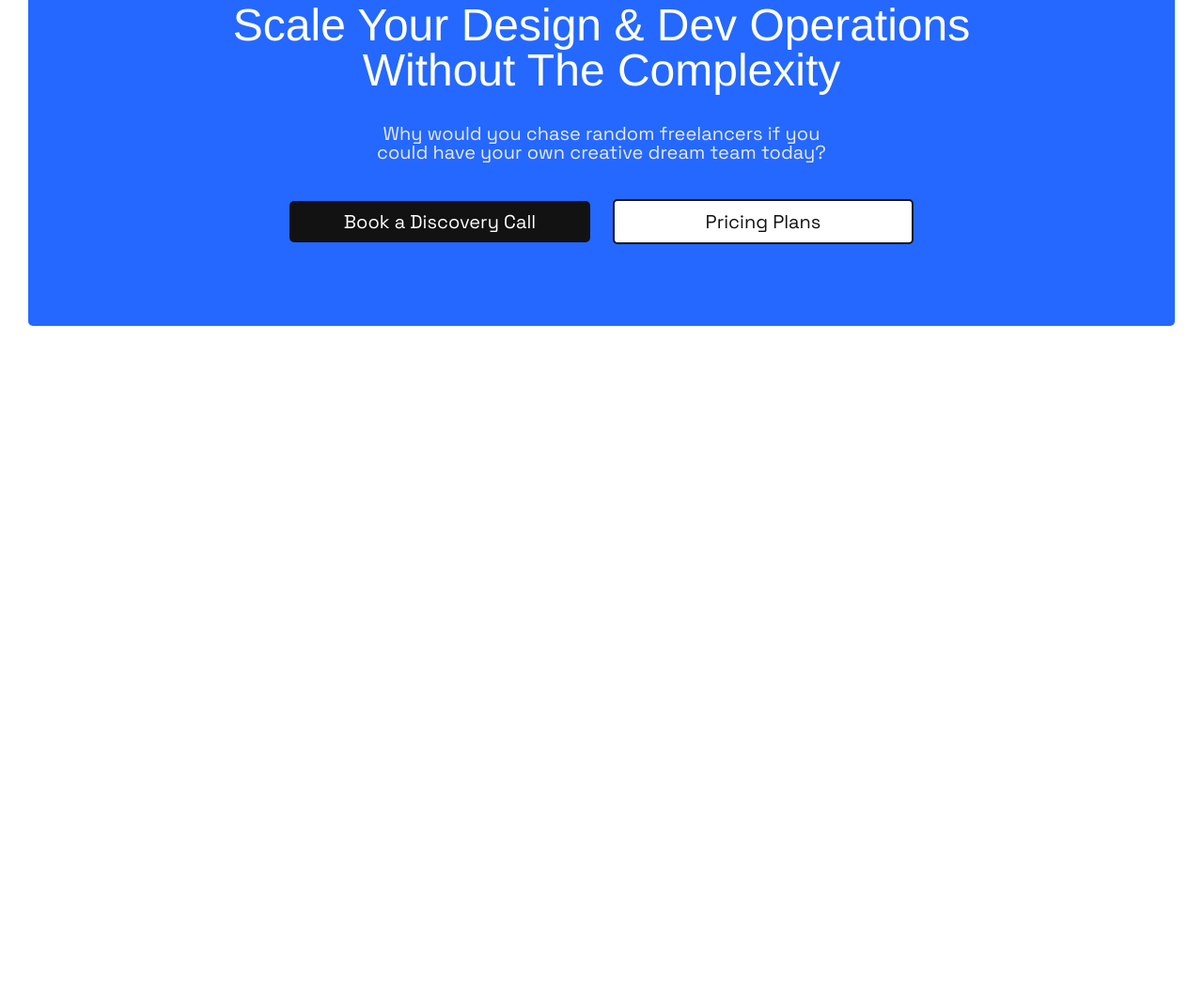
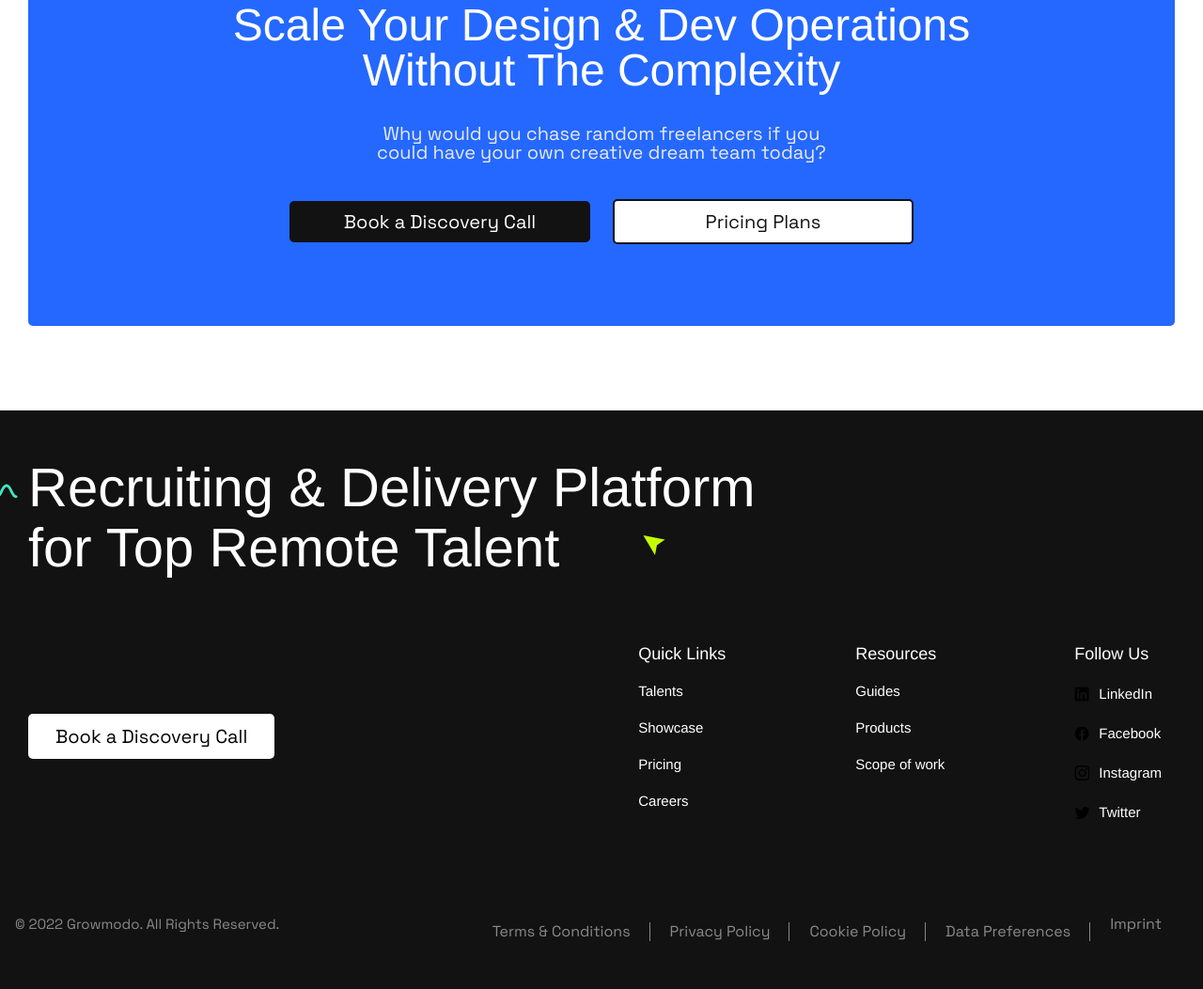
Before and after one commit to MNet-PP/Design-Dev-Landing, a plain HTML site: page index.html in a window 1280 px wide. Shown: the part 8632-9685 px from the top of the page at 94% size. Before the commit the page ends 8979 px from the top, so only its background shows below. Drawn offline with nearby package versions, Linux system fonts and the light colour scheme.

Commit message:
files updated

```diff
--- a/css/style.css
+++ b/css/style.css
@@ -8,12 +8,15 @@ html {
   box-sizing: inherit;
 }
 
+a {
+  text-decoration: none;
+}
+
 button {
   padding: 0;
   border: none;
   font: inherit;
   color: inherit;
-  background-color: transparent;
   cursor: pointer;
 }
 
@@ -69,7 +72,7 @@ body {
   height: 5px;
   content: "";
   position: absolute;
-    background-color: #031D44;
+  background-color: #031d44;
 }
 
 .link__fade--up::before {
@@ -202,9 +205,9 @@ body {
 }
 
 .sales__text50:hover {
-    background-color: #6A1A8E;
+  background-color: #6a1a8e;
   border-color: transparent;
-    color: #fff
+  color: #fff;
 }
 
 .sales__paragraph {
@@ -244,14 +247,14 @@ body {
   font-family: "Arimo", sans-serif;
   font-size: 58px;
   font-weight: 400;
-  color: #2468FF;
+  color: #2468ff;
 }
 
 .dev__title--second {
   font-size: 58px;
   font-family: "Arimo", sans-serif;
   font-weight: 400;
-  color: #C6FF00;
+  color: #c6ff00;
 }
 
 .dev__title--second--box {
@@ -266,7 +269,7 @@ body {
 .dev__text {
   font-size: 20px;
   font-family: "Space Grotesk", sans-serif;
-  color: #2468FF;
+  color: #2468ff;
   opacity: 50%;
   margin-bottom: 27px;
 }
@@ -302,7 +305,7 @@ body {
 }
 
 .strategy__title {
-  font-family:  "Arimo", sans-serif;
+  font-family: "Arimo", sans-serif;
   font-size: 58px;
   margin-bottom: 33px;
   font-weight: 400;
@@ -310,10 +313,10 @@ body {
 
 .strategy__subtitle {
   margin-left: auto;
-  margin-right: auto ;
+  margin-right: auto;
   max-width: 558px;
   font-size: 20px;
-  color: #5E5E5E;
+  color: #5e5e5e;
   font-family: "Space Grotesk", sans-serif;
 }
 
@@ -327,7 +330,7 @@ body {
 }
 
 .strategy__elements {
-  background-color: #FAFAFA;
+  background-color: #fafafa;
   max-width: 393px;
   min-height: 345px;
   position: relative;
@@ -353,9 +356,8 @@ body {
 .strategy__box--text {
   font-family: "Space Grotesk", sans-serif;
   font-size: 18px;
-  color: #5E5E5E;
+  color: #5e5e5e;
 }
-
 
 .blockquote__block {
   display: flex;
@@ -375,14 +377,12 @@ body {
   margin-left: 70px;
 }
 
-
-
 .author {
   display: block;
   font-family: "Space Grotesk", sans-serif;
   font-size: 20px;
   font-weight: 400;
-  color: #0B0B0B;
+  color: #0b0b0b;
   margin-bottom: 5px;
 }
 
@@ -407,7 +407,6 @@ body {
   font-family: "Arimo", sans-serif;
   font-size: 58px;
   font-weight: 400;
-
 }
 
 .vector__wave {
@@ -424,7 +423,7 @@ span {
 }
 
 .second__company--title span {
-  color: #2468FF;
+  color: #2468ff;
   margin-right: 38px;
 }
 
@@ -439,7 +438,7 @@ span {
   font-family: "Space Grotesk", sans-serif;
   font-size: 20px;
   line-height: 27px;
-  color: #5E5E5E;
+  color: #5e5e5e;
 }
 
 .company__talents--blocks {
@@ -453,7 +452,6 @@ span {
   gap: 30px;
 }
 
-
 .company__spells {
   background-color: #f5f5f5;
   width: 595px;
@@ -461,7 +459,7 @@ span {
 }
 
 .spells__title--box {
-  padding: 59px 184px 277px 65px ;
+  padding: 59px 184px 277px 65px;
 }
 
 .spells__title {
@@ -488,13 +486,13 @@ span {
   font-family: "Space Grotesk", sans-serif;
   font-size: 21px;
   line-height: 27px;
-  color: #5E5E5E;
+  color: #5e5e5e;
 }
 
 .spells__img {
   position: absolute;
   margin-top: 109px;
-  margin-left: 236px
+  margin-left: 236px;
 }
 
 .cursor-vector {
@@ -505,7 +503,7 @@ span {
 
 .tools {
   max-width: 697px;
-  margin: 115px auto 92px auto
+  margin: 115px auto 92px auto;
 }
 
 .tools__title {
@@ -513,7 +511,7 @@ span {
   font-size: 58px;
   text-align: center;
   font-weight: 400;
-  color: #2468FF;
+  color: #2468ff;
 }
 
 .tools__flex {
@@ -607,7 +605,7 @@ span {
   font-weight: 400;
   margin-right: auto;
   margin-left: auto;
-  color: #5E5E5E;
+  color: #5e5e5e;
 }
 
 .growmodo__services--flex {
@@ -620,8 +618,7 @@ span {
   justify-content: center;
 }
 
-.growmodo__services--flex
-.growmodo__card:nth-child(3n) {
+.growmodo__services--flex .growmodo__card:nth-child(3n) {
   margin-right: 0;
 }
 
@@ -644,14 +641,13 @@ span {
   font-size: 18px;
   font-weight: 400;
   line-height: 26px;
-  color: #5E5E5E;
+  color: #5e5e5e;
 }
-
 
 .choose__path {
   margin-top: 151px;
   width: 1220px;
-  background-color: #2468FF;
+  background-color: #2468ff;
   margin-left: auto;
   margin-right: auto;
   border-radius: 5px;
@@ -688,7 +684,7 @@ span {
   font-family: "Space Grotesk", sans-serif;
   font-size: 20px;
   font-weight: 300;
-  color: #EBEAEA;
+  color: #ebeaea;
 }
 
 .choose__buttons {
@@ -715,18 +711,141 @@ span {
   transition: all 500ms ease;
 }
 
-.choose__buttons
-.choose__button:last-child {
+.choose__buttons .choose__button:last-child {
   margin-right: 0;
   background-color: #fff;
   color: #121212;
   border: 2px solid #121212;
 }
 
-.choose__buttons
-.choose__button:last-child:hover {
+.choose__buttons .choose__button:last-child:hover {
   background-color: black;
   color: whitesmoke;
   border: 2px solid whitesmoke;
   transition: all 500ms ease;
 }
+
+.footer {
+  margin-top: 90px;
+}
+
+.footer__inner {
+  position: relative;
+  background-color: #121212;
+  padding-bottom: 53px;
+}
+
+.footer__title--items {
+  max-width: 817px;
+}
+
+.footer__wave {
+  position: absolute;
+  top: 78px;
+}
+
+.footer__title {
+  padding-top: 50px;
+  margin-left: 30px;
+  font-family: "Arimo", sans-serif;
+  font-weight: 400;
+  font-size: 58px;
+  line-height: 64px;
+  color: #fff;
+  position: relative;
+}
+
+.footer__arrow {
+  position: absolute;
+  left: 684px;
+  top: 132px;
+}
+
+.resourses__links {
+  display: flex;
+  justify-content: space-between;
+}
+
+.footer__btn {
+  max-height: 48px;
+  padding: 11px 29px;
+  margin-top: 145px;
+  margin-left: 30px;
+  font-family: "Space Grotesk", sans-serif;
+  font-size: 20px;
+  background-color: #fff;
+  line-height: 24px;
+  border-radius: 5px;
+}
+
+.ul__list--items {
+  display: flex;
+  justify-content: space-between;
+  margin-top: 72px;
+}
+
+.list__items {
+  margin-right: 138px;
+  list-style-type: none;
+}
+
+.list__items--edge {
+  margin-right: 44px;
+}
+
+.list__item--footer {
+  margin-bottom: 23px;
+}
+
+.list__link {
+  color: #fff;
+  font-family: "Arimo", sans-serif;
+  font-size: 15px;
+}
+
+.list__link--upg {
+  font-size: 18px;
+}
+
+.social__icon {
+  position: relative;
+  margin-right: 10px;
+  top: 3px;
+}
+
+.copyright__growmodo {
+  margin-left: 16px;
+  font-family: "Space Grotesk", sans-serif;
+  font-size: 15px;
+  font-weight: 400;
+  color: #fff;
+  opacity: 50%;
+}
+
+.copyright__inner {
+  display: flex;
+  justify-content: space-between;
+  margin-top: 80px;
+}
+
+.copyright__list {
+  display: flex;
+  /*gap: 21px;*/
+  list-style-type: none;
+  margin-right: 44px;
+}
+
+.footer__rectangle {
+  margin-left: 18.98px;
+  margin-right: 21.02px;
+  position: relative;
+  top: 6px;
+}
+
+.copyright__link {
+  font-family: "Space Grotesk", sans-serif;
+  font-size: 16px;
+  font-weight: 400;
+  color: #fff;
+  opacity: 50%;
+}
--- a/index.html
+++ b/index.html
@@ -330,6 +330,70 @@
             </div>
         </div>
     </main>
+    <footer class="footer">
+        <div class="footer__inner">
+            <div class="footer__title--items">
+                <img class="footer__wave" src="/images/footer__wave.svg" alt="">
+                <h4 class="footer__title">Recruiting & Delivery Platform for Top Remote Talent</h4>
+                <img class="footer__arrow" src="/images/footer-arrow.svg" alt="">
+            </div>
+
+            <div class="resourses__links">
+                <button class="footer__btn">Book a Discovery Call</button>
+                <div class="ul__list--items">
+
+                    <ul class="list__items">
+                        <li class="list__item--footer"><a class="list__link list__link--upg" href="#!">Quick Links</a>
+                        </li>
+                        <li class="list__item--footer"><a class="list__link" href="#!">Talents</a></li>
+                        <li class="list__item--footer"><a class="list__link" href="#!">Showcase</a></li>
+                        <li class="list__item--footer"><a class="list__link" href="#!">Pricing</a></li>
+                        <li class="list__item--footer"><a class="list__link" href="#!">Careers</a></li>
+                    </ul>
+                    <ul class="list__items">
+                        <li class="list__item--footer"><a class="list__link list__link--upg" href="#!">Resources</a>
+                        </li>
+                        <li class="list__item--footer"><a class="list__link" href="#!">Guides</a></li>
+                        <li class="list__item--footer"><a class="list__link" href="#!">Products</a></li>
+                        <li class="list__item--footer"><a class="list__link" href="#!">Scope of work</a></li>
+                    </ul>
+                    <ul class="list__items list__items--edge">
+                        <li class="list__item--footer"><a class="list__link list__link--upg" href="#!">Follow Us</a>
+                        </li>
+
+                        <li class="list__item--footer"><img class="social__icon" src="/images/linkedin.svg" alt=""><a
+                                class="list__link" href="#!">LinkedIn</a></li>
+
+                        <li class="list__item--footer"><img class="social__icon" src="/images/facebook.svg" alt=""><a
+                                class="list__link" href="#!">Facebook</a></li>
+
+                        <li class="list__item--footer"><img class="social__icon" src="/images/instagram.svg" alt=""><a
+                                class="list__link" href="#!">Instagram</a></li>
+
+                        <li class="list__item--footer"><img class="social__icon" src="/images/twitter.svg" alt=""><a
+                                class="list__link" href="#!">Twitter</a></li>
+                    </ul>
+                </div>
+            </div>
+            <div class="copyright">
+                <div class="copyright__inner">
+                    <div class="copyright__growmodo">© 2022 Growmodo. All Rights Reserved.</div>
+                    <ul class="copyright__list">
+                        <li class="copyright__item"><a class="copyright__link" href="">Terms & Conditions</a><img
+                                class="footer__rectangle" src="/images/Rectangle.svg" alt=""></li>
+                        <li class="copyright__item"><a class="copyright__link" href="">Privacy Policy</a><img
+                                class="footer__rectangle" src="/images/Rectangle.svg" alt=""></li>
+                        <li class="copyright__item"><a class="copyright__link" href="">Cookie Policy</a><img
+                                class="footer__rectangle" src="/images/Rectangle.svg" alt=""></li>
+                        <li class="copyright__item"><a class="copyright__link" href="">Data Preferences</a><img
+                                class="footer__rectangle" src="/images/Rectangle.svg" alt=""></li>
+                        <li class="copyright__item"><a class="copyright__link" href="">Imprint</a></li>
+                    </ul>
+                </div>
+            </div>
+        </div>
+
+    </footer>
 
 </body>
 
```
Lines whose indentation alone changed are shown as unchanged.
